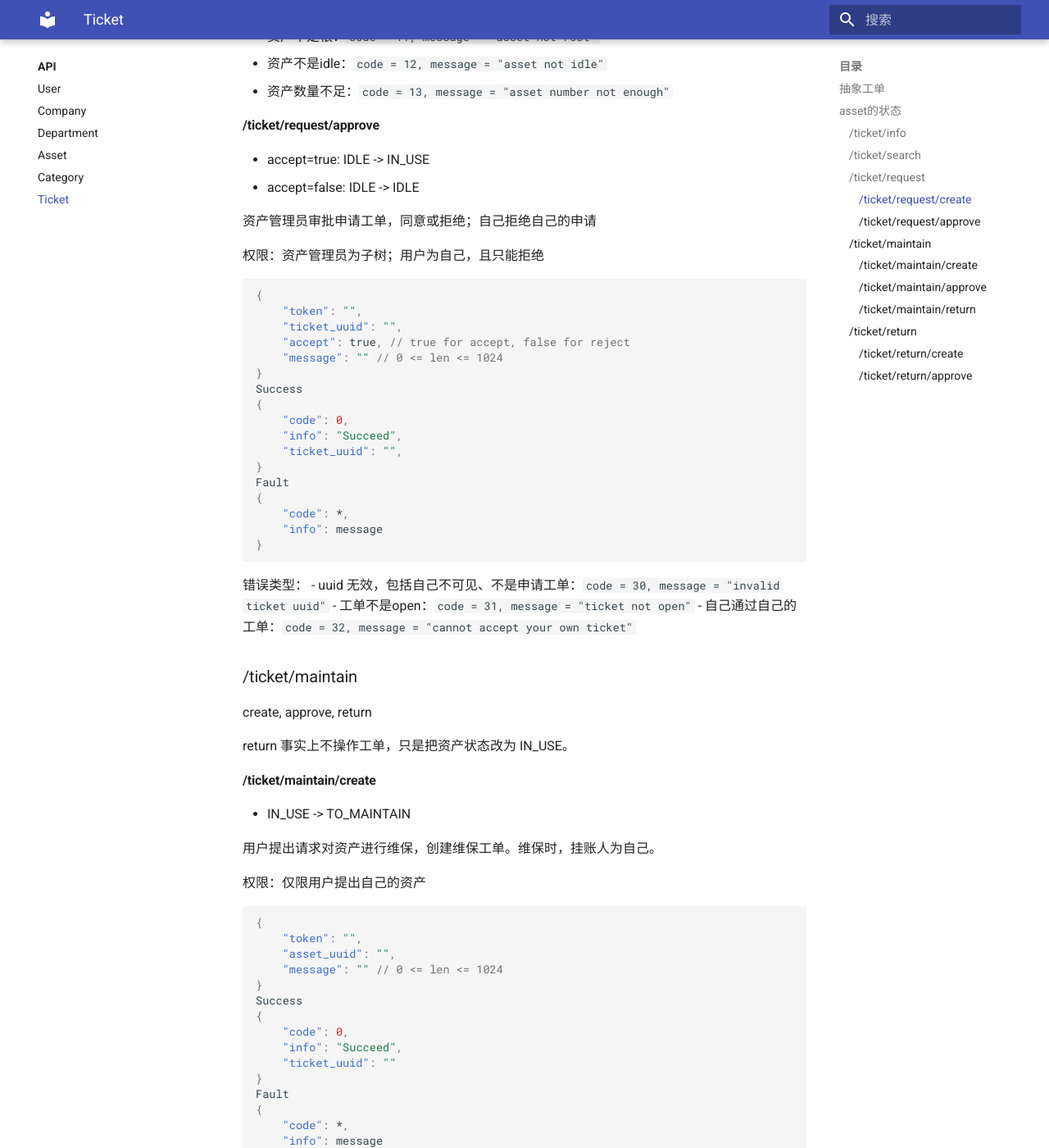
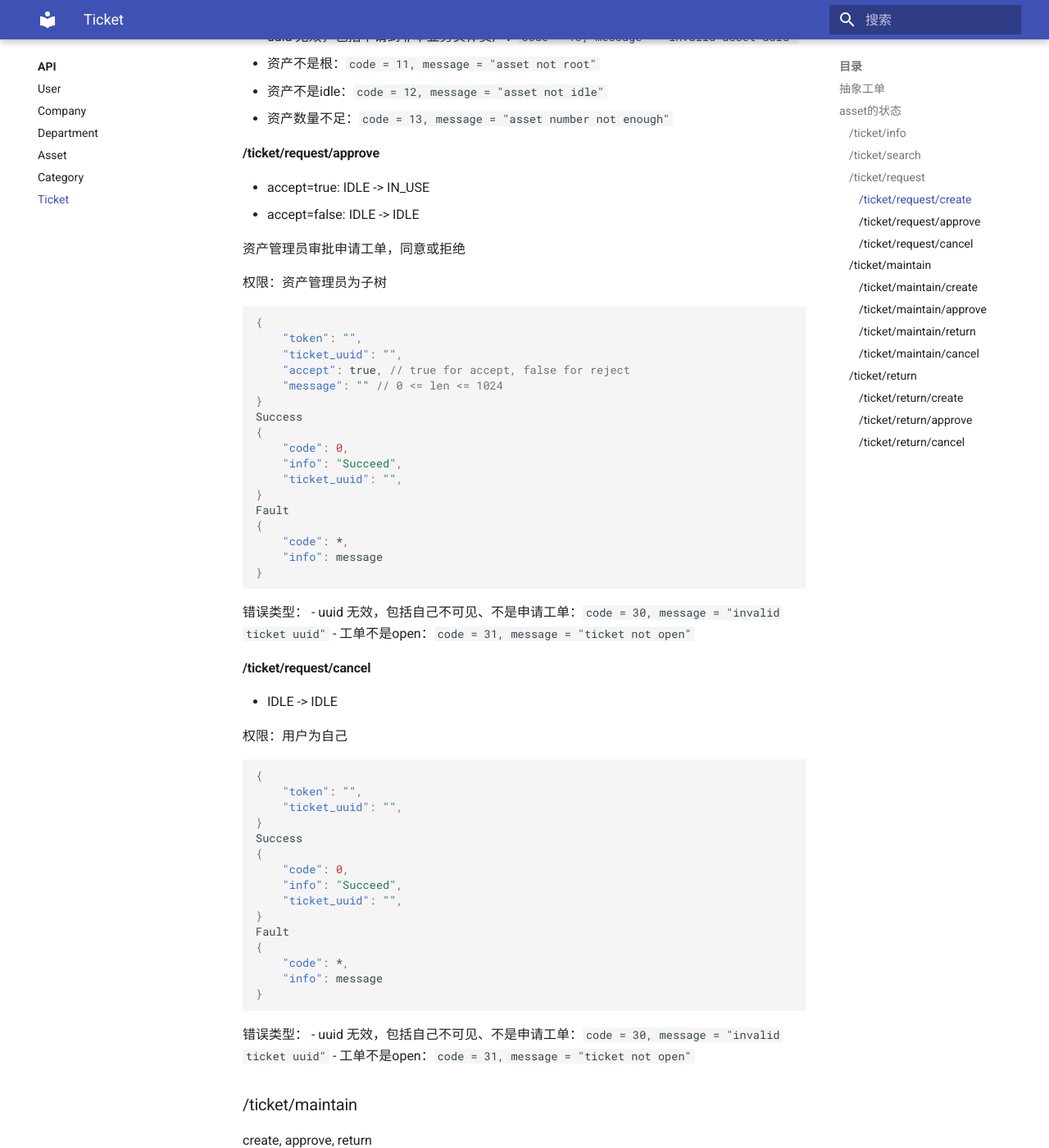
Before and after one commit to kuritas/asseta-docs, an MkDocs documentation site: the page built from docs/API/ticket.md, in a window 1280 px wide and 1400 px high, scrolled down 3304 px. Shown: the whole window at 82% size. Built offline with MkDocs 1.6.1 and Material for MkDocs 9.7.7, drawn with Linux system fonts in a browser that asks for light colours; some of the changed text lies outside the part shown.

Commit message:
add: cancel

````diff
--- a/docs/API/ticket.md
+++ b/docs/API/ticket.md
@@ -2,6 +2,7 @@
 
 - token 不存在：`code = 1, message = "invalid token"`
 - token 超时：`code = 2, message = "token expired"`
+- 不存在的<type>：`code = 40, message = invalid ticket type"`
 
 ## 抽象工单
 
@@ -169,9 +170,9 @@ Fault
 - accept=true: IDLE -> IN_USE
 - accept=false: IDLE -> IDLE
 
-资产管理员审批申请工单，同意或拒绝；自己拒绝自己的申请
+资产管理员审批申请工单，同意或拒绝
 
-权限：资产管理员为子树；用户为自己，且只能拒绝
+权限：资产管理员为子树
 
 ```json
 {
@@ -196,7 +197,34 @@ Fault
 错误类型：
 - uuid 无效，包括自己不可见、不是申请工单：`code = 30, message = "invalid ticket uuid"`
 - 工单不是open：`code = 31, message = "ticket not open"`
-- 自己通过自己的工单：`code = 32, message = "cannot accept your own ticket"`
+
+#### /ticket/request/cancel
+
+- IDLE -> IDLE
+
+权限：用户为自己
+
+```json
+{
+    "token": "",
+    "ticket_uuid": "",
+}
+Success
+{
+    "code": 0,
+    "info": "Succeed",
+    "ticket_uuid": "",
+}
+Fault
+{
+    "code": *,
+    "info": message
+}
+```
+
+错误类型：
+- uuid 无效，包括自己不可见、不是申请工单：`code = 30, message = "invalid ticket uuid"`
+- 工单不是open：`code = 31, message = "ticket not open"`
 
 ### /ticket/maintain
 
@@ -241,9 +269,9 @@ Fault
 - accept=true: TO_MAINTAIN -> IN_MAINTAIN
 - accept=false: TO_MAINTAIN -> IN_USE
 
-资产管理员审批维保工单，同意或拒绝；自己拒绝自己的申请
+资产管理员审批维保工单，同意或拒绝
 
-权限：资产管理员为子树；用户为自己，且只能拒绝
+权限：资产管理员为子树
 
 ```json
 {
@@ -299,6 +327,34 @@ Fault
 - 资产 uuid 无效，包括资产挂账部门不是子树：`code = 10, message = "asset does not exist"`
 - 资产不是 IN_MAINTAIN：`code = 11, message = "asset not in maintain"`
 
+#### /ticket/maintain/cancel
+
+- TO_MAINTAIN -> IN_USE
+
+权限：用户为自己
+
+```json
+{
+    "token": "",
+    "ticket_uuid": "",
+}
+Success
+{
+    "code": 0,
+    "info": "Succeed",
+    "ticket_uuid": "",
+}
+Fault
+{
+    "code": *,
+    "info": message
+}
+```
+
+错误类型：
+- uuid 无效，包括自己不可见、不是申请工单：`code = 30, message = "invalid ticket uuid"`
+- 工单不是open：`code = 31, message = "ticket not open"`
+
 ### /ticket/return
 
 create, approve
@@ -339,9 +395,9 @@ Fault
 
 - TO_RETURN -> IDLE
 
-管理员审批归还工单，同意或拒绝；自己拒绝自己的申请
+管理员审批归还工单，同意或拒绝
 
-权限：管理员为子树；用户为自己，且只能拒绝
+权限：资产管理员为子树
 
 ```json
 {
@@ -366,4 +422,31 @@ Fault
 错误类型：
 - uuid 无效，包括自己不可见、不是申请工单：`code = 30, message = "invalid ticket uuid"`
 - 工单不是open：`code = 31, message = "ticket not open"`
-- 自己通过自己的工单：`code = 32, message = "cannot accept your own ticket"`
+
+#### /ticket/return/cancel
+
+- TO_MAINTAIN -> IN_USE
+
+权限：用户为自己
+
+```json
+{
+    "token": "",
+    "ticket_uuid": "",
+}
+Success
+{
+    "code": 0,
+    "info": "Succeed",
+    "ticket_uuid": "",
+}
+Fault
+{
+    "code": *,
+    "info": message
+}
+```
+
+错误类型：
+- uuid 无效，包括自己不可见、不是申请工单：`code = 30, message = "invalid ticket uuid"`
+- 工单不是open：`code = 31, message = "ticket not open"`
````
